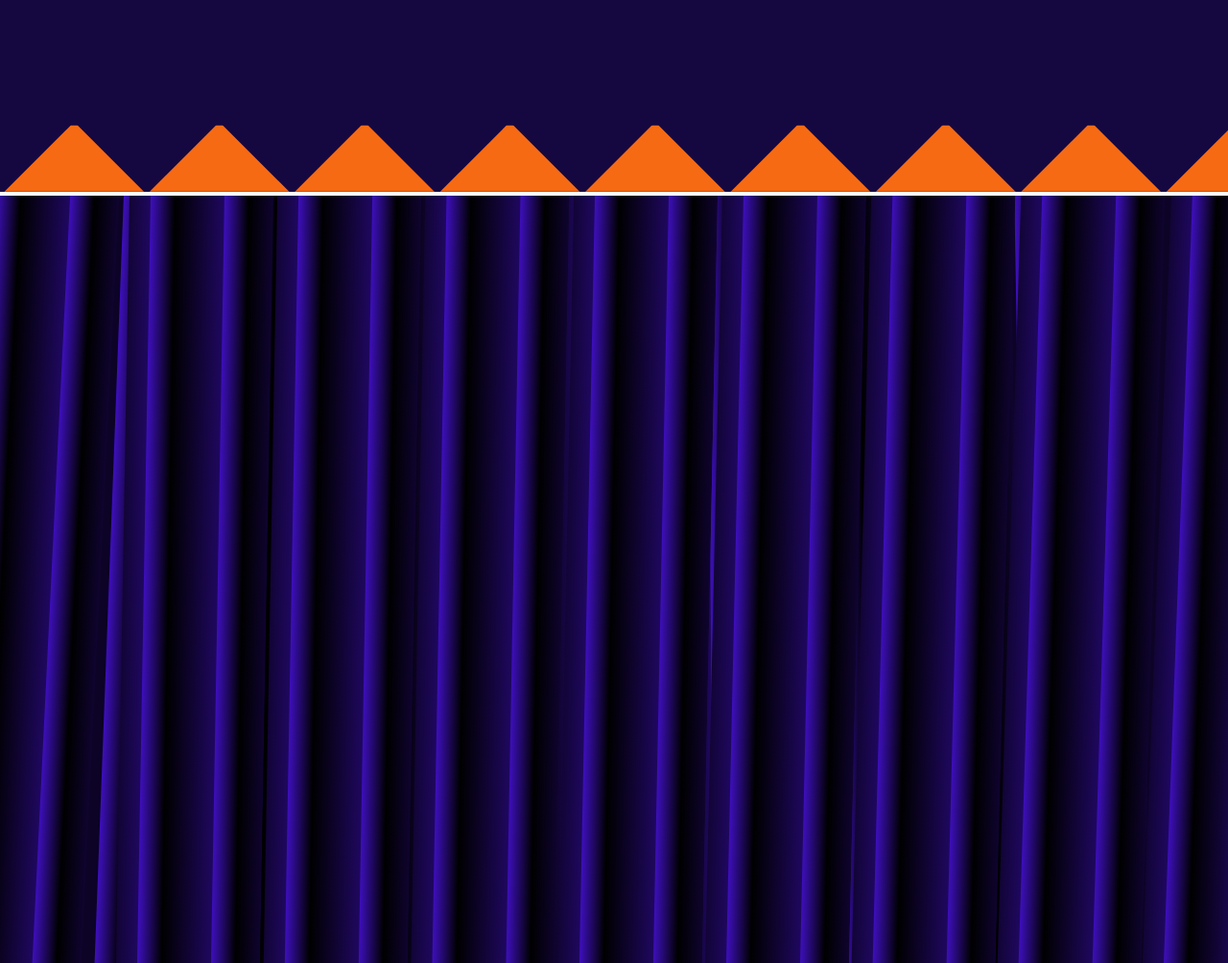
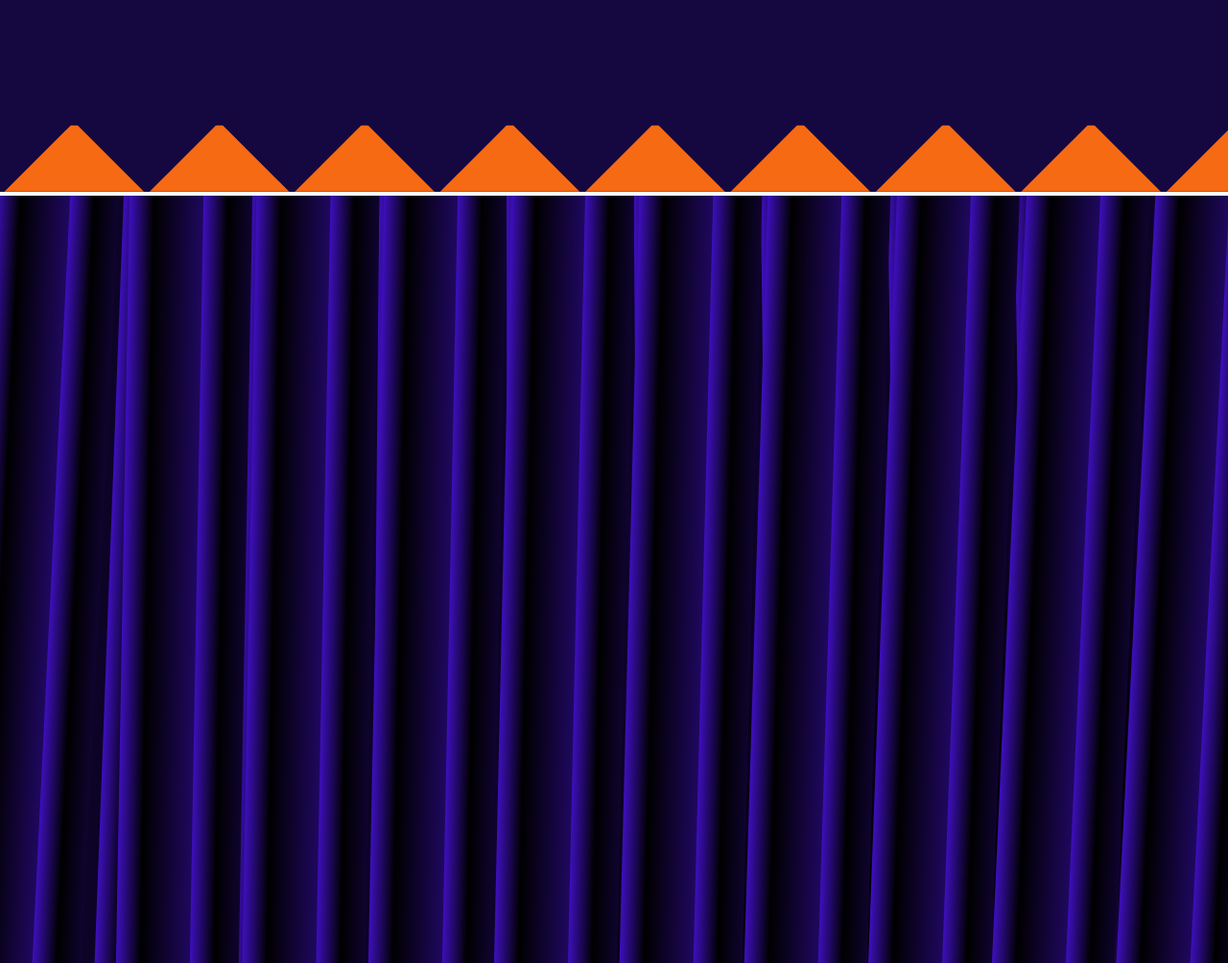
Before and after one commit to thegauravparmar/inauguration-site, a plain HTML site: page index.html in a window 1280 px wide. Shown: the part 1420-2424 px from the top of the page at 96% size. Drawn offline with nearby package versions, Linux system fonts and the light colour scheme; files that its build step writes are made by us from their sources.

Commit message:
feat: right curtains

```diff
--- a/style.less
+++ b/style.less
@@ -135,11 +135,11 @@
   margin: auto;
   transform-style: preserve-3d;
   transition: transform 50s ease;
-  transform-origin: -120% top;
+  transform-origin: 120% top;
 }
 
 .rnUnit1 {
-  width: 150px !important;
+  width: 10vw;
   height: 120vh;
   background: repeating-linear-gradient(
     to left,
@@ -162,37 +162,35 @@
 }
 
 .rnUnit1:nth-child(1) {
-  animation-delay: -1s;
+  animation-delay: -0.9s;
 }
 .rnUnit1:nth-child(2) {
-  animation-delay: -0.9s;
+  animation-delay: -0.8s;
 }
 .rnUnit1:nth-child(3) {
-  animation-delay: -0.8s;
+  animation-delay: -0.7s;
 }
 .rnUnit1:nth-child(4) {
-  animation-delay: -0.7s;
+  animation-delay: -0.6s;
 }
 .rnUnit1:nth-child(5) {
-  animation-delay: -0.6s;
+  animation-delay: -0.5s;
 }
 .rnUnit1:nth-child(6) {
-  animation-delay: -0.5s;
+  animation-delay: -0.4s;
 }
 .rnUnit1:nth-child(7) {
-  animation-delay: -0.4s;
+  animation-delay: -0.3s;
 }
 .rnUnit1:nth-child(8) {
-  animation-delay: -0.3s;
+  animation-delay: -0.2s;
 }
 .rnUnit1:nth-child(9) {
-  animation-delay: -0.2s;
-}
-.rnUnit1:nth-child(10) {
   animation-delay: -0.1s;
 }
+
 .rnOuter:hover .rnInner1 {
-  transform-origin: -120% top;
+  transform-origin: 120% top;
 
-  transform: scaleX(3);
+  transform: scaleX(-0.8);
 }
```
